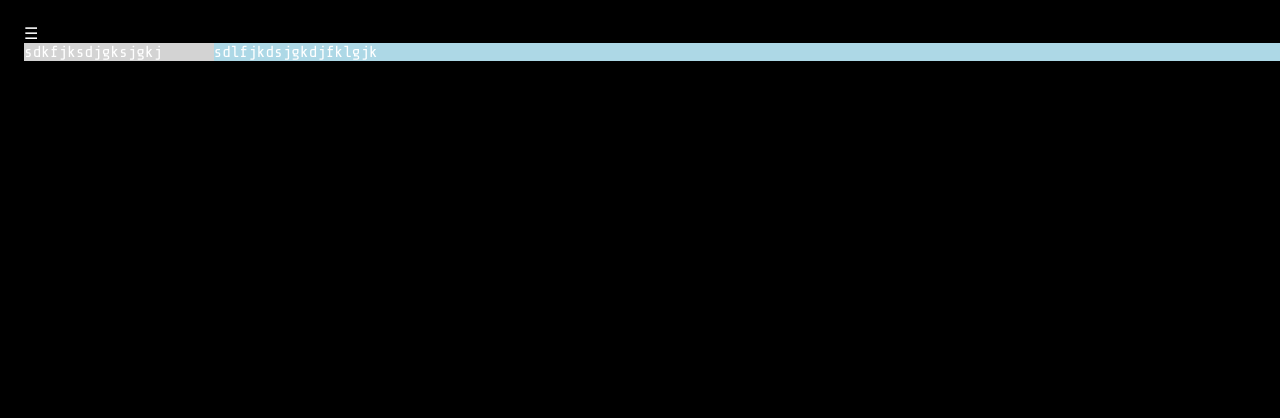
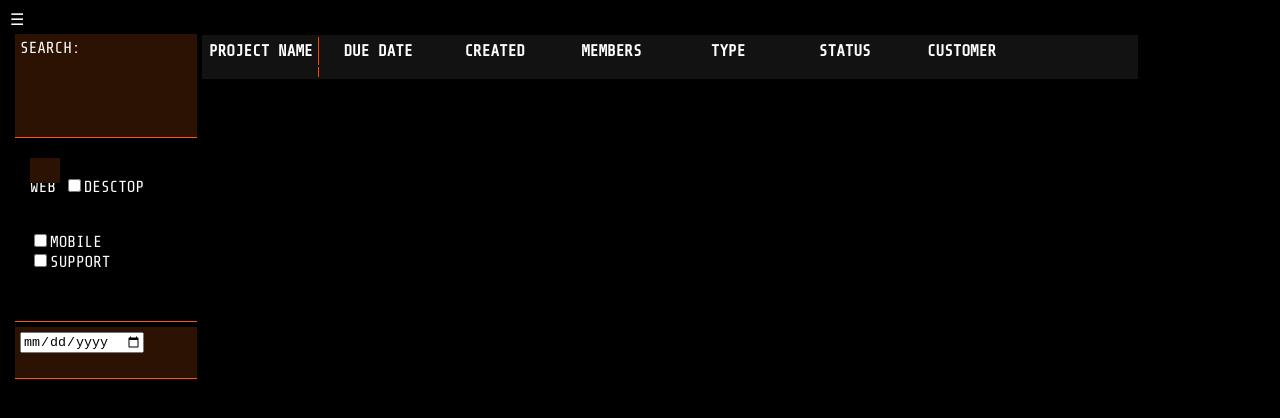
Before and after one commit to Yariki/fun_web, a plain HTML site: page funtask.html in a window 1280 px wide. Shown: the top 418 px of the page. Drawn offline with nearby package versions, Linux system fonts and the light colour scheme.

Commit message:
added new stuff, added some new design

```diff
--- a/funtask.css
+++ b/funtask.css
@@ -2,7 +2,20 @@ body {
     font-family: 'Share Tech Mono', 'Roboto', 'PT Sans Narrow', 'Hind', sans-serif;
     background-color: black;
     color: white;
+    text-transform: uppercase;
 }
+
+html, body, main { height: 100%; width: 100%; margin: 0; padding: 0; }
+
+.pathC {
+    d: 'M 15.5 14 h -0.79 l -0.28 -0.27 C 15.41 12.59 16 11.11 16 9.5 C 16 5.91 13.09 3 9.5 3 S 3 5.91 3 9.5 S 5.91 16 9.5 16 c 1.61 0 3.09 -0.59 4.23 -1.57 l 0.27 0.28 v 0.79 l 5 4.99 L 20.49 19 l -4.99 -5 Z m -6 0 C 7.01 14 5 11.99 5 9.5 S 7.01 5 9.5 5 S 14 7.01 14 9.5 S 11.99 14 9.5 14 Z';
+}
+
+.pathL{
+    d: 'M 0 0 h 24 v 24 H 0 Z';
+    fill: none;
+}
+
 
 .sidenav {
     height: 100%;
@@ -41,42 +54,146 @@ body {
 }
 
 #main {
-    transition: margin-left 0.25s;
-    padding: 16px;
+     transition: margin-left 0.25s;
+     height: 100%;
+     width: 100%;
+ }
+
+
+.row{
+    margin: 5px;
+    padding: 5px;
 }
-
-#main {
-    height: 100%;
-    width: 100%;
-}
-
 .row:after {
     content: "";
     display: table;
     clear: both;
+    margin: 5px;
+    padding: 5px;
 }
 
 .mainSideLeft {
     height: 100%;
     width: 15%;
     position: relative;
-    top: 0;
-    left:0;
-    overflow-x: hidden;
-    background-color: lightgray;
+
     float: left;
 }
 
 .mainContent {
     height: 100%;
+
+}
+
+.cell1 {
+    float: left;
+    width: 10%;
+    display: inline-block;
+}
+
+.cell2 {
+    float: left;
+    width: 20%;
+    display: inline-block;
+}
+
+.col{
+    display: inline-block;
+}
+
+.bottomLine {
+    border-bottom: 1px #ff561f solid;
+}
+
+.sideBarBackground {
+    background-color: rgb(43,18,3);
+}
+
+input[type=search] {
+    border: none;
+    width: 100%;
+    padding: 12px 20px;
+    margin: 8px 0;
+    background-color: transparent;
+    color: white;
+
+}
+
+.headerRow {
+    border-bottom: 1px solid white;
+}
+
+.firstCol {
+
+    border-right: 1px solid orangered;
+}
+
+table {
+    background-color: #121212;
+    margin-top: 6px;
+    margin-left: 20px;
+
+}
+
+th, td {
+    padding: 5px;
+    width: 12.5%;
+
+}
+
+/*begin styles for checkbox*/
+
+.checkbox{
+    width: 25px;
+    margin: 0px 0px;
     position: relative;
-    background-color: lightblue;
-    float: left;
-    width: 85%;
 }
+
+.checkbox label {
+    cursor: pointer;
+    position: absolute;
+    width: 30px;
+    height: 25px;
+    top: 0;
+    left: 0;
+    background: rgb(43,18,3);
+    border: none;
+}
+
+.checkbox label:after {
+    opacity: 0.0;
+    content: '';
+    position: absolute;
+    width: 30px;
+    height: 10px;
+    background: transparent;
+    top: -2px;
+    left: 7px;
+    border: 4px solid whitesmoke;
+    border-top: none;
+    border-right: none;
+    transform: rotate(-45deg);
+}
+
+.checkbox label:hover:after {
+    opacity: 0.25;
+}
+
+.checkbox input[type=checkbox]:checked + label:after {
+    opacity: 1;
+}
+
+/*end styles for checkbox*/
+
 
 
 @media screen and (max-height: 450px){
     .sidenav {padding-top: 15px;}
     .sidenav a {font-size: 18px;}
 }
+
+@media screen and (max-width:800px) {
+    .mainSideLeft, .mainContent{
+        width:100%; /* The width is 100%, when the viewport is 800px or smaller */
+    }
+}
--- a/funtask.html
+++ b/funtask.html
@@ -21,11 +21,63 @@
 <div id="main" class="row">
     <div><a onclick="handleMenu()">&#9776;</a></div>
     <div id="mainSideLeft" class="mainSideLeft">
-        sdkfjksdjgksjgkj
+        <div id="searchDiv" class="row bottomLine sideBarBackground">
+            <label class="col">Search:</label>
+            <input type="search" id="search" name="search" class="col">
+        </div>
+        <div id="optionDiv" class="row bottomLine">
+            <div class="row">
+                <div class="col">
+                    <div class="checkbox">
+                        <input type="checkbox" id="web" name="web" >
+                        <label for="web"></label>web
+                    </div>
+
+                </div>
+                <div class="col">
+                    <input type="checkbox" id="desctop">desctop
+                </div>
+            </div>
+            <div class="row">
+                <div class="col">
+                    <input type="checkbox" id="mobile">mobile
+                </div>
+                <div class="col">
+                    <input type="checkbox" id="support">support
+                </div>
+            </div>
+
+        </div>
+
+        <div id="dateDiv" class="row bottomLine sideBarBackground">
+            <input type="date">
+        </div>
+
     </div>
 
     <div id="mainContent" class="mainContent">
-        sdlfjkdsjgkdjfklgjk
+        <table id="table" name="table">
+            <thead>
+                <tr class="headerRow">
+                    <th class="firstCol">project name</th>
+                    <th>due date</th>
+                    <th>created</th>
+                    <th>members</th>
+                    <th>type</th>
+                    <th>status</th>
+                    <th>customer</th>
+                    <th></th>
+                </tr>
+            </thead>
+            <tbody id="tableBody" name="tableBody">
+            <tr>
+                <td class="firstCol">
+                </td>
+                <td>
+                </td>
+            </tr>
+           </tbody>
+        </table>
     </div>
 </div>
 
--- a/funtask.js
+++ b/funtask.js
@@ -4,12 +4,30 @@ function handleMenu(){
     var main = document.getElementById('main');
     var menuWidth = leftSideMenu.style.width;
 
-    if(menuWidth === "0px" || menuWidth === ""){
-        leftSideMenu.style.width = "250px";
-        main.style.marginLeft = "250px";
-    } else{
-        leftSideMenu.style.width = "0px";
-        main.style.marginLeft = "0px";
+    if(menuWidth === "0%" || menuWidth === ""){
+        leftSideMenu.style.width = "10%";
+        main.style.marginLeft ="10%"
+        main.style.width = "90%";
+
+    } else {
+        leftSideMenu.style.width = "0%";
+        main.style.marginLeft = "0%"
+        main.style.width = "100%";
+
     }
 
 }
+
+
+
+var DomStrings = {
+    tableBody: "tableBody"
+
+};
+
+
+
+
+var tableController = (function(){
+
+})();
```
Also changed, not shown: bootstrapcontrols.html (added, +17 -0 lines), floattest.html (added, +36 -0 lines).
